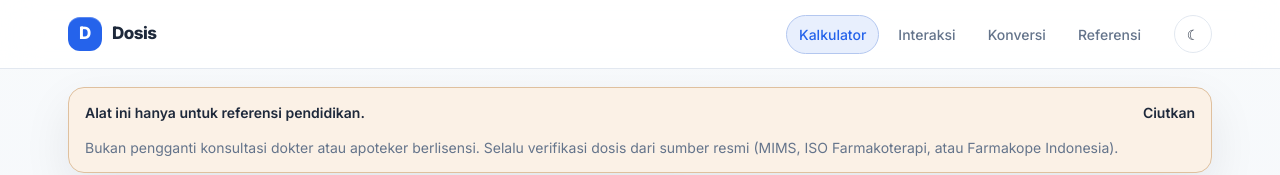
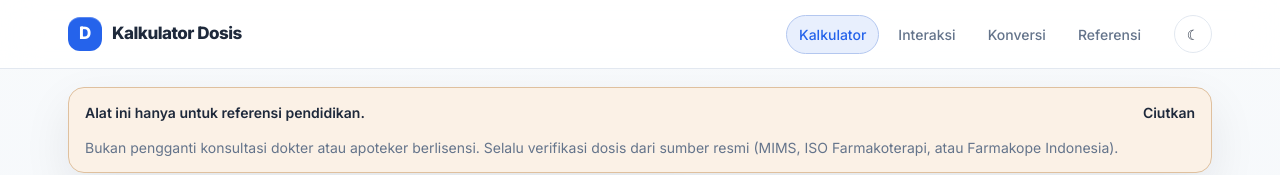
Before and after one commit to geck0ta/kalkulator-Dosis, a plain HTML site: page index.html in a window 1280 px wide. Shown: the top 175 px of the page. Drawn offline with Linux system fonts and the light colour scheme.

Commit message:
Update site title

```diff
--- a/index.html
+++ b/index.html
@@ -4,7 +4,7 @@
   <meta charset="utf-8">
   <meta name="viewport" content="width=device-width, initial-scale=1">
   <meta name="theme-color" content="#2563eb">
-  <title>Dosis — Kalkulator Dosis Obat & Cek Interaksi</title>
+  <title>Kalkulator Dosis — Kalkulator Dosis Obat & Cek Interaksi</title>
   <link rel="preconnect" href="https://fonts.googleapis.com">
   <link rel="preconnect" href="https://fonts.gstatic.com" crossorigin>
   <link href="https://fonts.googleapis.com/css2?family=Inter:wght@400;500;600;700;800&display=swap" rel="stylesheet">
@@ -15,7 +15,7 @@
   </style>
 </head>
 <body>
-  <header class="topbar"><div class="shell nav"><div class="brand"><span class="mark">D</span><span>Dosis</span></div><nav class="tabs" aria-label="Tab utama"><button class="tab active" data-tab="kalkulator">Kalkulator</button><button class="tab" data-tab="interaksi">Interaksi</button><button class="tab" data-tab="konversi">Konversi</button><button class="tab" data-tab="referensi">Referensi</button></nav><button class="theme" id="themeToggle" aria-label="Toggle dark mode">☾</button></div></header>
+  <header class="topbar"><div class="shell nav"><div class="brand"><span class="mark">D</span><span>Kalkulator Dosis</span></div><nav class="tabs" aria-label="Tab utama"><button class="tab active" data-tab="kalkulator">Kalkulator</button><button class="tab" data-tab="interaksi">Interaksi</button><button class="tab" data-tab="konversi">Konversi</button><button class="tab" data-tab="referensi">Referensi</button></nav><button class="theme" id="themeToggle" aria-label="Toggle dark mode">☾</button></div></header>
   <main class="shell">
     <section class="banner" id="banner"><button type="button" id="bannerToggle"><span>Alat ini hanya untuk referensi pendidikan.</span><span>Ciutkan</span></button><div class="banner-body">Bukan pengganti konsultasi dokter atau apoteker berlisensi. Selalu verifikasi dosis dari sumber resmi (MIMS, ISO Farmakoterapi, atau Farmakope Indonesia).</div></section>
     <section class="hero" aria-label="Ringkasan aplikasi"><div class="hero-copy"><div class="kicker">Medical SaaS client-side</div><h1>Hitung dosis. Cek interaksi. Lebih cepat.</h1><p>Referensi edukasi untuk dokter, apoteker, dan mahasiswa kesehatan Indonesia. Semua kalkulasi berjalan lokal di browser.</p></div><div class="stat-strip"><div class="stat"><b id="drugCount">40</b><span>obat esensial</span></div><div class="stat"><b>0</b><span>backend</span></div><div class="stat"><b>1</b><span>halaman kerja</span></div></div></section>
```
